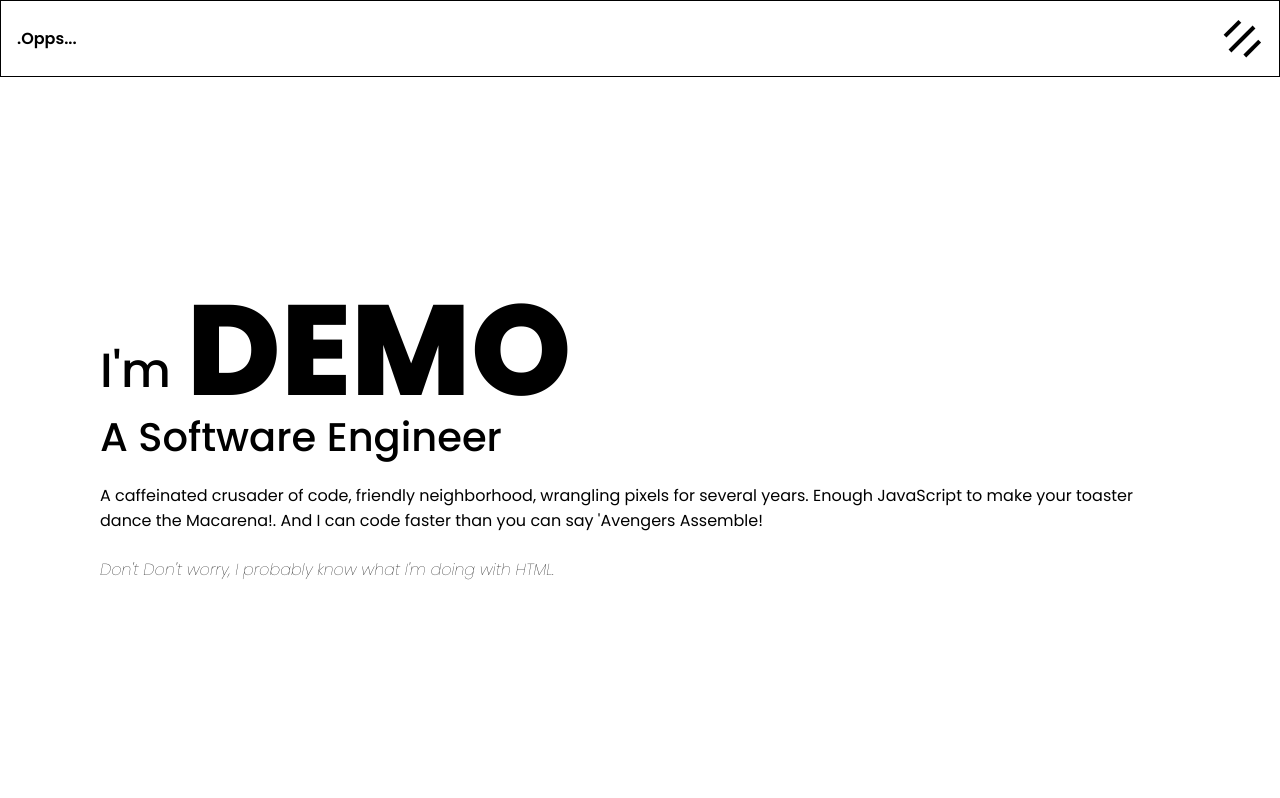
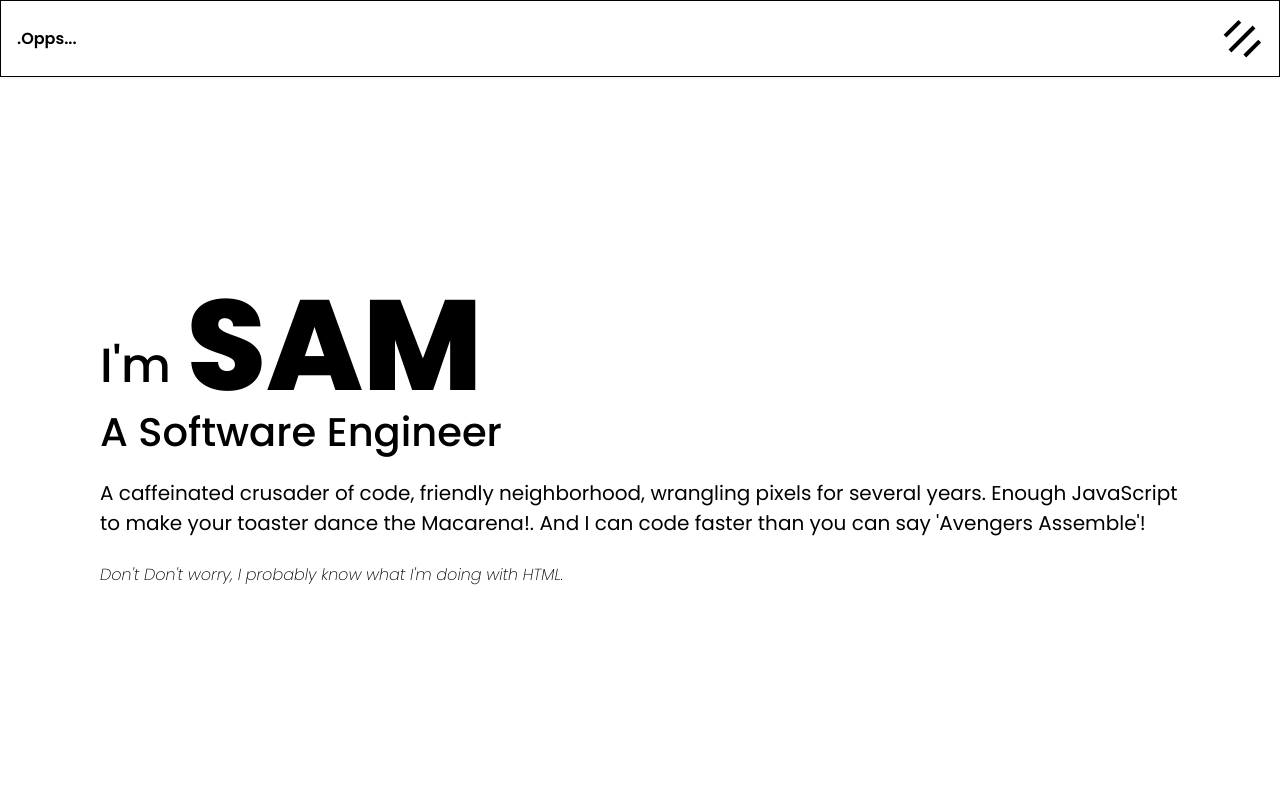
Before and after one commit to phuc-create/me-v3, a React (Create React App) app: page /about-me in a window 1280 px wide. Shown: the top 798 px of the page. Built offline with nearby package versions, Linux system fonts and the light colour scheme.

Commit message:
update section component & fontsize & added box shadow for header

```diff
--- a/src/App.scss
+++ b/src/App.scss
@@ -27,6 +27,7 @@ body {
   position: fixed;
   top: 0;
   z-index: 1;
+  box-shadow: rgba(17, 17, 26, 0.1) 0px 1px 4px;
 }
 
 @media (prefers-reduced-motion: no-preference) {
--- a/src/components/Section/Section.tsx
+++ b/src/components/Section/Section.tsx
@@ -4,12 +4,22 @@ import classNames from 'classnames'
 interface SectionProps {
   children?: React.ReactNode
   className?: string
+  id?: string
+  containerID?: string
 }
-const Section: React.FC<SectionProps> = ({ children, className }) => {
+const Section: React.FC<SectionProps> = ({
+  id,
+  children,
+  className,
+  containerID
+}) => {
   const cls = classNames('section-wrap', className)
+  const ctnCls = classNames('section-container')
   return (
-    <section className={cls}>
-      <div className="section-container">{children}</div>
+    <section className={cls} id={id}>
+      <div className={ctnCls} id={containerID}>
+        {children}
+      </div>
     </section>
   )
 }
--- a/src/components/Section/styles.scss
+++ b/src/components/Section/styles.scss
@@ -9,6 +9,10 @@
   flex-direction: column;
 
   .section-container {
+    position: relative;
     max-width: 1080px;
+    width: 100%;
+    height: 100%;
+    display: flex;
   }
 }
--- a/src/index.scss
+++ b/src/index.scss
@@ -12,7 +12,7 @@ body {
 body {
   --sb-track-color: #ffffff;
   --sb-thumb-color: #8b8c8b;
-  --sb-size: 2px;
+  --sb-size: 5px;
 }
 
 body::-webkit-scrollbar {
--- a/src/pages/Hero/components/Introduce/Introduce.tsx
+++ b/src/pages/Hero/components/Introduce/Introduce.tsx
@@ -8,16 +8,16 @@ const Introduce = () => {
       <div className="text-wrapper">
         <div className="text-wrapper-group">
           <span className="prefix">I'm</span> {'   '}
-          <span className="name">DEMO</span>
+          <span className="name">SAM</span>
         </div>
         <span className="job">A Software Engineer</span>
         <p className="pharagraph">
           A caffeinated crusader of code, friendly neighborhood, wrangling
           pixels for several years. Enough JavaScript to make your toaster dance
           the Macarena!. And I can code faster than you can say 'Avengers
-          Assemble!
+          Assemble'!
         </p>
-        <span className="poppins-thin-italic help-text">
+        <span className="poppins-extralight-italic help-text">
           Don't Don't worry, I probably know what I'm doing with HTML.
         </span>
       </div>
--- a/src/pages/Hero/components/Introduce/styles.scss
+++ b/src/pages/Hero/components/Introduce/styles.scss
@@ -37,6 +37,7 @@
 
   .pharagraph {
     margin-top: 1rem;
+    font-size: 1.25rem;
     text-align: left;
   }
 
```
Also changed, not shown: src/pages/Header/styles.scss (line endings or trailing spaces).
